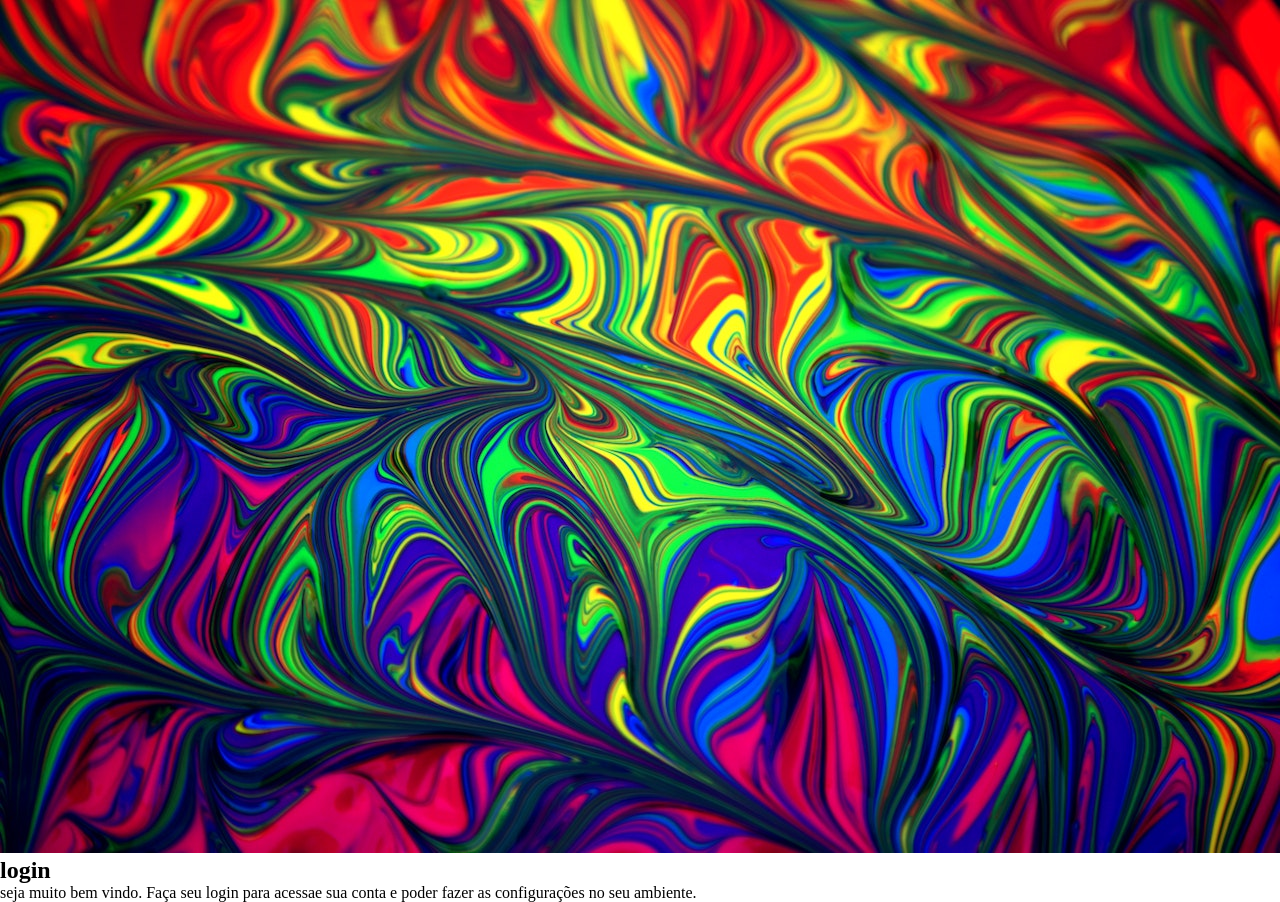
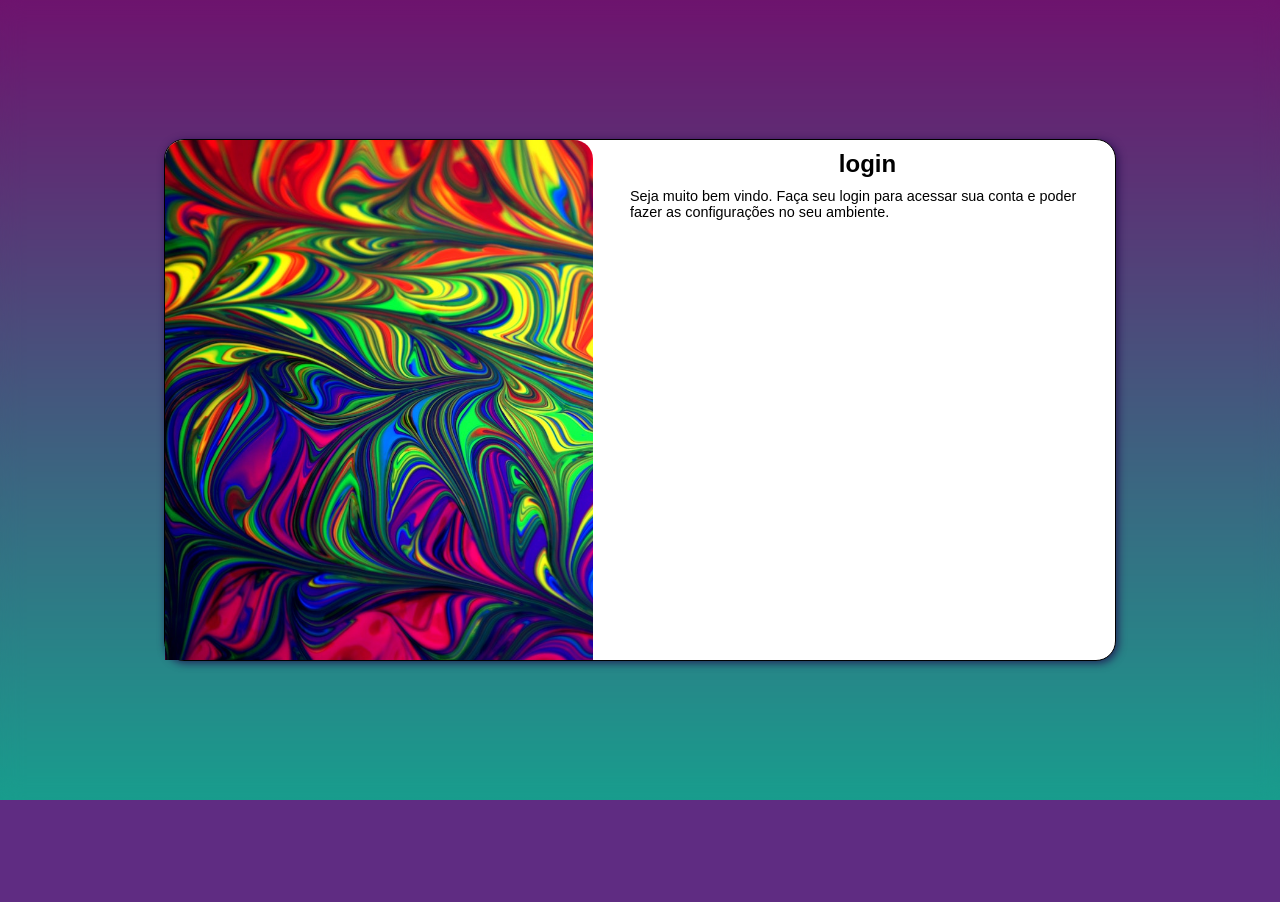
Before and after one commit to GustavoHLaurindo/login, a plain HTML site: page index.html in a window 1280 px wide. After the commit the page ends 800 px from the top, so only its background shows below. Drawn offline with Linux system fonts and the light colour scheme.

Commit message:
adicionei responcividade e fiz o mobile first

```diff
--- /dev/null
+++ b/estilo/media-query.css
@@ -0,0 +1,40 @@
+@media screen and (min-width: 672px) and (max-width:992px){
+    body{
+        background-image: linear-gradient(to top,rgb(24, 157, 141), rgb(110, 19, 110));
+
+    }
+    section#login{
+        width: 80vw;
+    }
+    div#imagem{
+        float: left;
+        width: 30%;
+        height: 100%;
+        border-radius: 20px 0px 0px 20px;
+    }
+    section#login > div#formulario{
+        float: right;
+        width: 65%;
+    }
+}
+@media screen and (min-width:992px){
+    body{
+        background-image: linear-gradient(to top,rgb(24, 157, 141), rgb(110, 19, 110));
+        backdrop-filter: blur(10px);
+    }
+    section#login{
+        width: 950px;
+    }
+    section#login > div#imagem{
+        float: left;
+        width: 45%;
+        height: 100%;
+
+    }
+    section#login > div#formulario{
+        float: right;
+        width: 50%;
+    }
+
+
+}
--- a/estilo/style.css
+++ b/estilo/style.css
@@ -2,7 +2,57 @@
 *{
     margin: 0px;
     padding: 0px;
-}
-:root{
 
 }
+body{
+    font-family: Arial, Helvetica, sans-serif;
+    background-color: #5f2c82;
+
+
+}
+main{
+    height: 100vh;
+    width: 100vw;
+    position: relative;
+}
+
+section#login{
+    border: 1px solid black;
+    position: absolute;
+    top: 50%;
+    left: 50%;
+    transform: translate(-50%, -50%);
+    flex-direction: column;
+    align-items: center;
+    gap: 20px;
+    height: 520px;
+    width: 250px;
+    background-color: rgb(255, 255, 255);
+    border-radius: 20px;
+    box-shadow: 2px 2px 9px rgba(30, 7, 73, 0.787);
+    transition: width 0.4s ease;
+
+}
+div#imagem {
+    display: block;
+    background-image: url(../image/pexels-alexander-grey-1566909.jpg);
+    height: 200px;
+    background-position: left bottom;
+    border-radius: 19px 19px 0px 0px;
+    background-repeat: no-repeat;
+    background-size: cover;
+ }
+#formulario{
+    display: block;
+    padding: 10px;
+}
+
+#formulario h1{
+    text-align: center;
+    margin-bottom: 10px;
+}
+#formulario p{
+    margin-bottom: 10px;
+    font-size: 0.9em;
+    text-align: left;
+}
--- a/index.html
+++ b/index.html
@@ -5,20 +5,19 @@
     <meta http-equiv="X-UA-Compatible" content="IE=edge">
     <meta name="viewport" content="width=device-width, initial-scale=1.0">
     <link rel="stylesheet" href="estilo/style.css">
+    <link rel="stylesheet" href="estilo/media-query.css">
     <title>login</title>
 </head>
 <body>
-    <header></header>
     <main>
         <section id="login">
             <div id="imagem">
-                <img src="image/pexels-alexander-grey-1566909.jpg" alt="">
 
             </div>
-            <div id="formularaio">
+            <div id="formulario">
                 <h1>login</h1>
-                <p>seja muito bem vindo. Faça seu login para acessae sua conta e
-                    poder fazer as configurações no seu ambiente.
+                <p>Seja muito bem vindo. Faça seu login para acessar sua conta e
+                poder fazer as configurações no seu ambiente.
                 </p>
                 <form action="login.php" method="post">
 
```
